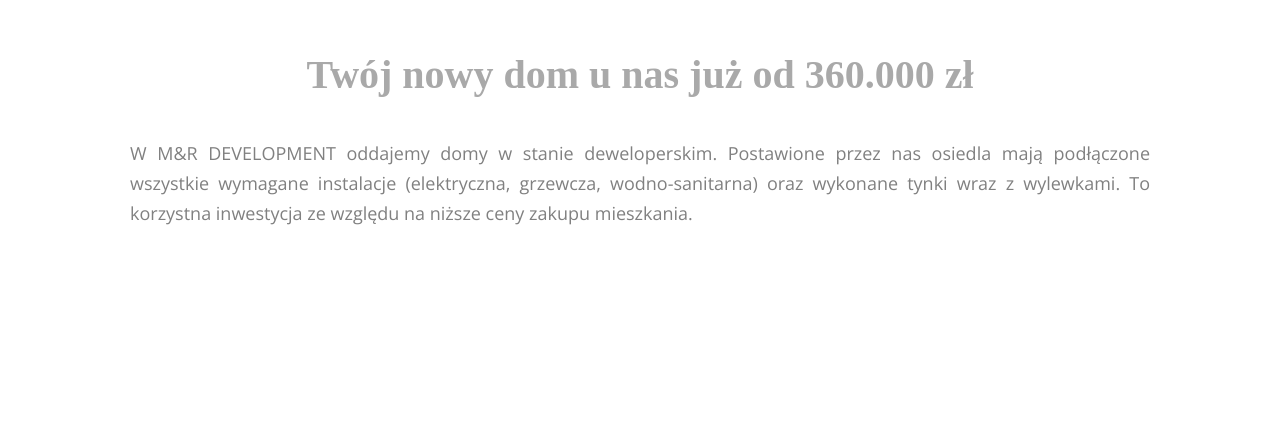
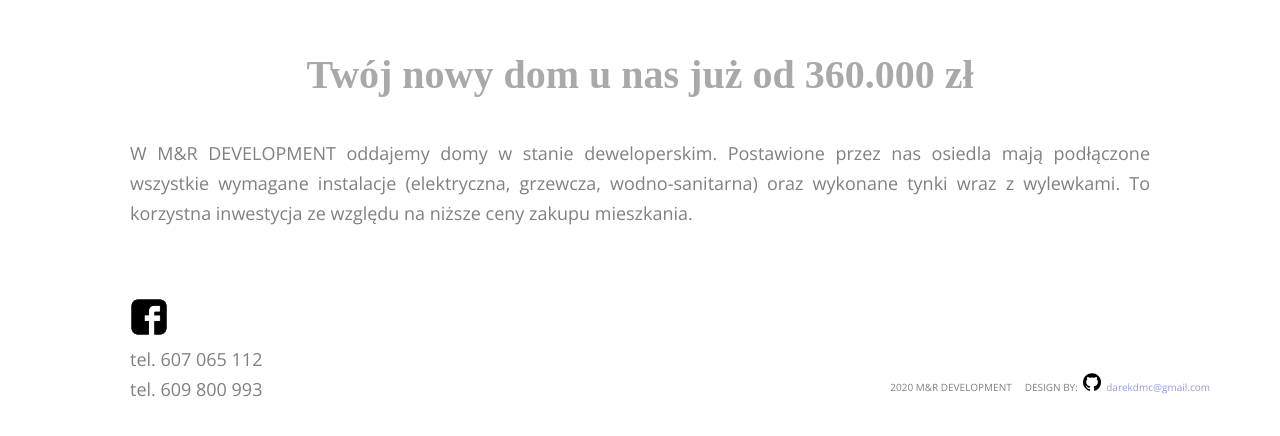
Before and after one commit to darekdmc/MRDEV3, a React (Create React App) app: page / in a window 1280 px wide. Shown: the part 8380-8816 px from the top of the page. Before the commit the page ends 8648 px from the top, so only its background shows below. Built offline with nearby package versions, Linux system fonts and the light colour scheme; a web font is replaced by a local one.

Commit message:
b1 19.03.2020

```diff
--- a/public/index.html
+++ b/public/index.html
@@ -10,6 +10,21 @@
       content="Web site created using create-react-app"
     />
     <link rel="apple-touch-icon" href="%PUBLIC_URL%/logo192.png" />
+    <script type="text/javascript" id="cookieinfo"
+            src="//cookieinfoscript.com/js/cookieinfo.min.js"
+            data-bg="#645862"
+            data-fg="#FFFFFF"
+            data-link="#949bdd"
+            data-divlinkbg="#949bdd"
+            data-divlink="#FFFFFF"
+            data-cookie="CookieInfoScript"
+            data-message="Używamy cookies na naszej stronie. Kontynuując wizytę na tej stronie wyrażasz zgodę na ich używanie."
+            data-linkmsg="Więcej informacji."
+            data-moreinfo="https://pl.wikipedia.org/wiki/HTTP_cookie"
+            data-text-align="left"
+            data-close-text="Rozumiem i wyrażam zgodę">
+    </script>
+
     <!--
       manifest.json provides metadata used when your web app is installed on a
       user's mobile device or desktop. See https://developers.google.com/web/fundamentals/web-app-manifest/
--- a/src/App.js
+++ b/src/App.js
@@ -64,7 +64,33 @@ const App = () => (
                 <Route component={NotFound} />
             </Switch>
             <footer>
-
+                <div className="container">
+                    <div className="row">
+                        <div className="col-6-12">
+                            <div className="box">
+                                <div className="box-content">
+                                    <div className="fb-logo">
+                                        <a href="https://www.facebook.com/RM-Development-108325960601591/">
+                                            <img src="images/facebook.png" width="38" height="38" alt="FBlogo"/>
+                                        </a>
+                                    </div>
+                                    tel. 607 065 112 <br />tel. 609 800 993
+                                </div>
+                            </div>
+                        </div>
+                        <div className="col-6-12">
+                            <div className="box">
+                                <div className="footer-content">
+                                    2020 M&R DEVELOPMENT &nbsp;&nbsp;&nbsp;&nbsp;DESIGN BY:&nbsp;&nbsp;
+                                    <a href="https://github.com/darekdmc">
+                                        <img src="images/git.png" width="18" height="18" alt="gitlogo"/>
+                                    </a>
+                                    <a className="link2" href="mailto:darekdmc@gmail.com">&nbsp;&nbsp;darekdmc@gmail.com</a>
+                                </div>
+                            </div>
+                        </div>
+                    </div>
+                </div>
             </footer>
         </Router>
     </div>
--- a/src/scss/main.scss
+++ b/src/scss/main.scss
@@ -71,10 +71,22 @@ body {
 	font-size: large;
 	line-height: 30px;
 }
+.footer-content {
+	text-align: right;
+	padding-top: 95px;
+	padding-right: 20px;
+	font-family: 'Open Sans', sans-serif;
+	color: grey;
+	font-size: 10px;
+}
 .link {
 	color: white;
 	text-decoration: none;
 	font-size: larger;
+}
+.link2 {
+	text-decoration: none;
+	color: #949bdd;
 }
 .main-logo {
 	margin-left: 35px;
```
Also changed, not shown: public/images/facebook.png (added), public/images/git.png (added).
